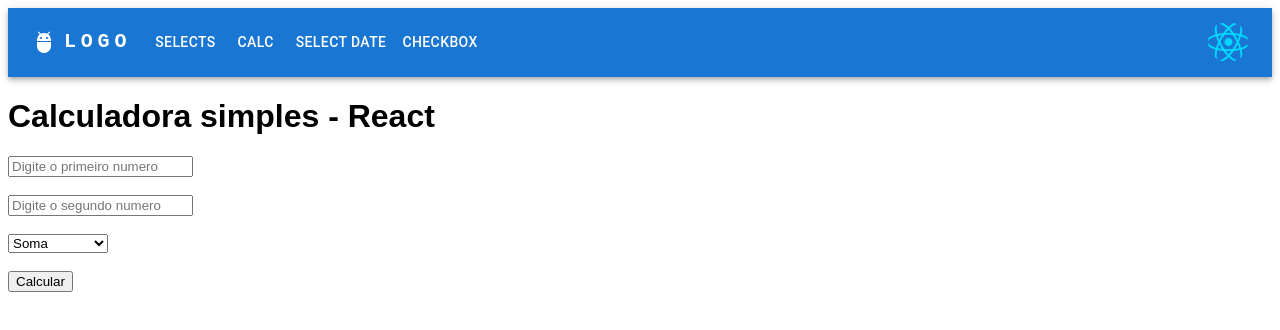
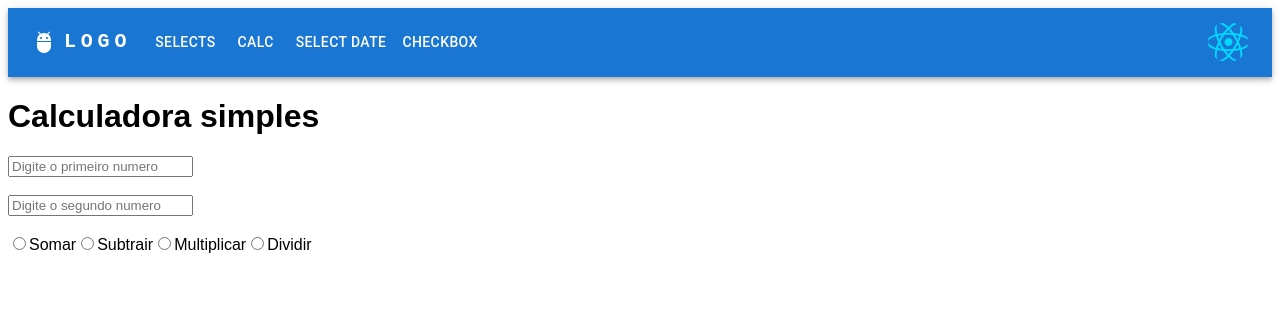
Before and after one commit to vargasgustavo/exemplos, a React (Create React App) app: page /calculator in a window 1280 px wide. Shown: the top 330 px of the page. Built offline with nearby package versions, Linux system fonts and the light colour scheme.

Commit message:
Exemplo de selecionar a data

```diff
--- a/src/pages/calc/index.jsx
+++ b/src/pages/calc/index.jsx
@@ -1,39 +1,42 @@
-import React from "react";
+import React, { useEffect, useState } from "react";
 
-function Calcular() {
-  let num1 = Number(document.getElementById("num1"));
-  let num2 = Number(document.getElementById("num2"));
-  let oper = document.getElementById("oper");
-  if (oper === "+") {
-    alert(num1 + num2);
-  } else if (oper === "-") {
-    alert(num1 - num2);
-  } else if (oper === "/") {
-    alert(num1 / num2);
-  } else if (oper === "*") {
-    alert(num1 * num2);
-  } else {
-  }
-  console.log(num1 + num2);
-  return (
-    <div className="App">
-      <h1>Calculadora simples - React</h1>
-      <form action="#">
-        <input type="text" placeholder="Digite o primeiro numero" id="num1" /><br/><br/>
-        <input type="text" placeholder="Digite o segundo numero" id="num2" /><br/><br/>
-        <select>
-          <option id="soma">Soma</option>
-          <option id="sub">Subtração</option>
-          <option id="multi">Multiplicação</option>
-          <option id="div">Divisão</option>
-        </select>
-        <br/><br/>
-        <button id="btn" onClick={Calcular}>
-          Calcular
-        </button>
-      </form>
-    </div>
-  );
+function Calculadora() {
+    const [num1,setNum1] = useState()
+    const [num2,setNum2] = useState()
+    const [operador,setOperador] = useState()
+    const [total,setTotal] = useState()
+
+
+    useEffect(() => {
+        if (operador === "+") {
+            setTotal(Number(num1) + Number(num2));
+        }
+        else if (operador === "-") {
+            setTotal(num1 - num2);
+        }
+        else if (operador === "/") {
+            setTotal(num1 / num2);
+        }
+        else if (operador === "*") {
+            setTotal(num1 * num2);
+        }
+        }, [num1,num2,operador])
+
+    return (
+        <div style={{"marginleft":"10px"}}>
+            <h1>Calculadora simples</h1>
+                <input type="text" placeholder="Digite o primeiro numero" onChange={(event)=> setNum1(event.target.value)}/><br /><br />
+                <input type="text" placeholder="Digite o segundo numero"  onChange={(event)=> setNum2(event.target.value)} /><br /><br />
+                <div onChange={event => setOperador(event.target.value)}>
+                    <input type="radio" value='+' name="r"/>Somar
+                    <input type="radio" value='-' name="r"/>Subtrair
+                    <input type="radio" value='*' name="r"/>Multiplicar
+                    <input type="radio" value='/' name="r"/>Dividir
+                </div>
+                <h3>{total}</h3><br /><br />
+        </div>
+    );
+
 }
 
-export default Calcular;
+export default Calculadora;
--- a/src/pages/checkbox/index.jsx
+++ b/src/pages/checkbox/index.jsx
@@ -2,22 +2,19 @@ import React from "react";
 import "./styles.css";
 
 const CheckBox = () => {
-
-    function Show() {
-        var obj = document.getElementById("check").checked;
-        if (obj == true) {
-            return document.getElementById("escondido").hidden = false;
-        } else {
-            return document.getElementById("escondido").hidden = true;
-        }
+  function Show() {
+    var obj = document.getElementById("check").checked;
+    if (obj === true) {
+      return (document.getElementById("escondido").hidden = false);
+    } else {
+      return (document.getElementById("escondido").hidden = true);
     }
-    console.log(Show)
-
+  }
   return (
     <div>
       <div className="questao">
         <h3>Você estudou em escola pública?</h3>
-        <input onClick={Show} type="checkbox" id="check" value="checar"/>
+        <input onClick={Show} type="checkbox" id="check" value="checar" />
       </div>
       <div className="escola">
         <input
--- a/src/pages/selecao-data/index.jsx
+++ b/src/pages/selecao-data/index.jsx
@@ -1,7 +1,32 @@
-export default function SelectDate() {
-    return (
-        <div>
+import React, { useState, useEffect } from "react";
 
-        </div>
-    )
-}
+const SelectDate = () => {
+  const [Data, setData] = useState("");
+  const [Dia, setDia] = useState(0);
+  const [Mes, setMes] = useState(0);
+  const [Ano, setAno] = useState(0);
+
+  useEffect(() => {
+    let data = new Date(Data)
+    console.log(data);
+    setDia(data.getDate()+1);
+    setMes(data.toLocaleString("default", {month: "long"}));
+    setAno(data.getFullYear());
+  }, [Data]);
+
+  return (
+    <div>
+      <h1>Selecione uma data:</h1>
+      <br />
+      <input
+        type="date"
+        value={Data}
+        onChange={(e) => setData(e.target.value)}
+      />
+      <br /><br />
+      <p><strong>{!!Dia && !!Mes && !!Ano && `${Dia} de ${Mes}, ${Ano}`}</strong></p>
+    </div>
+  );
+};
+
+export default SelectDate;
```
Also changed, not shown: src/pages/calc/styles.jsx (deleted).
